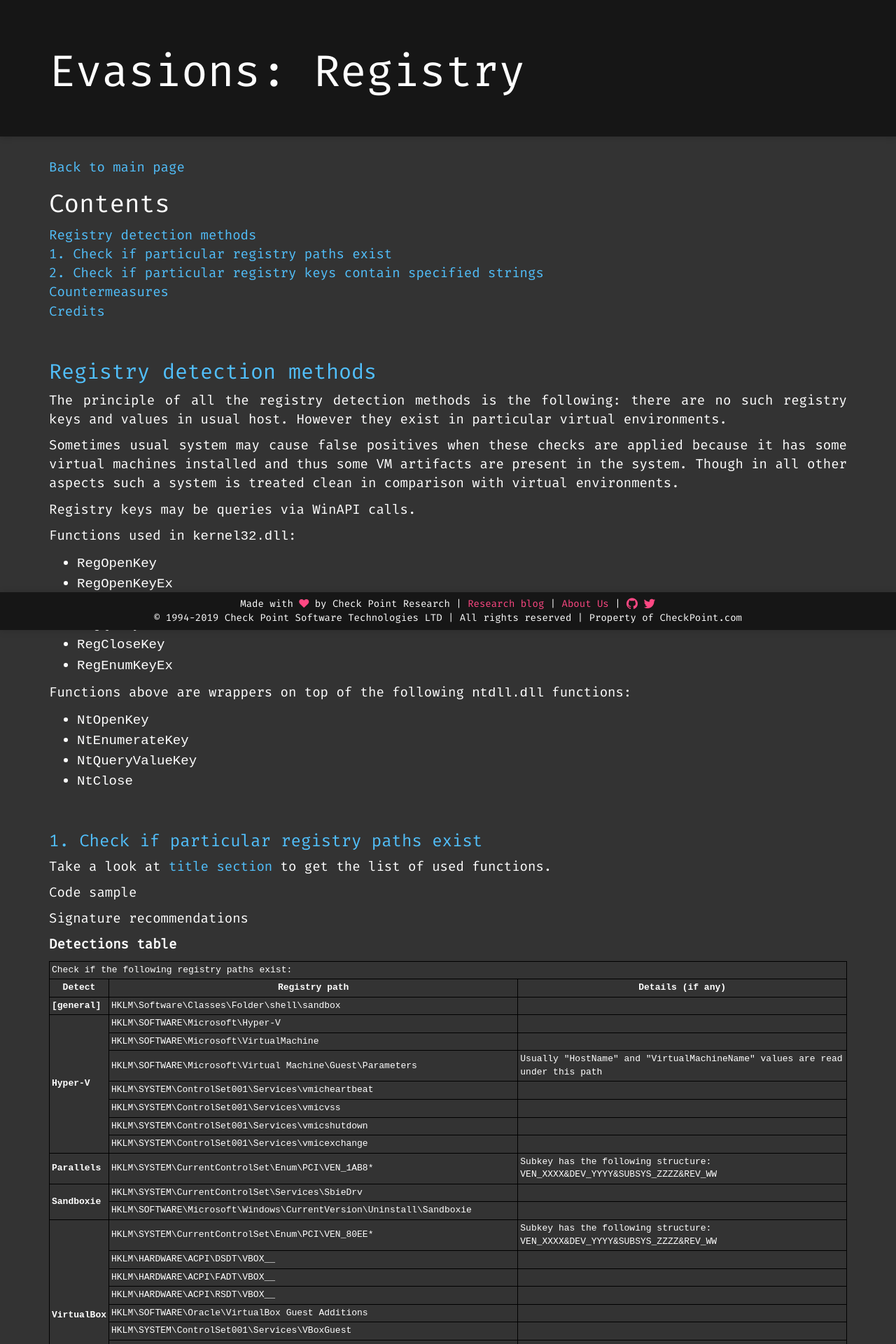
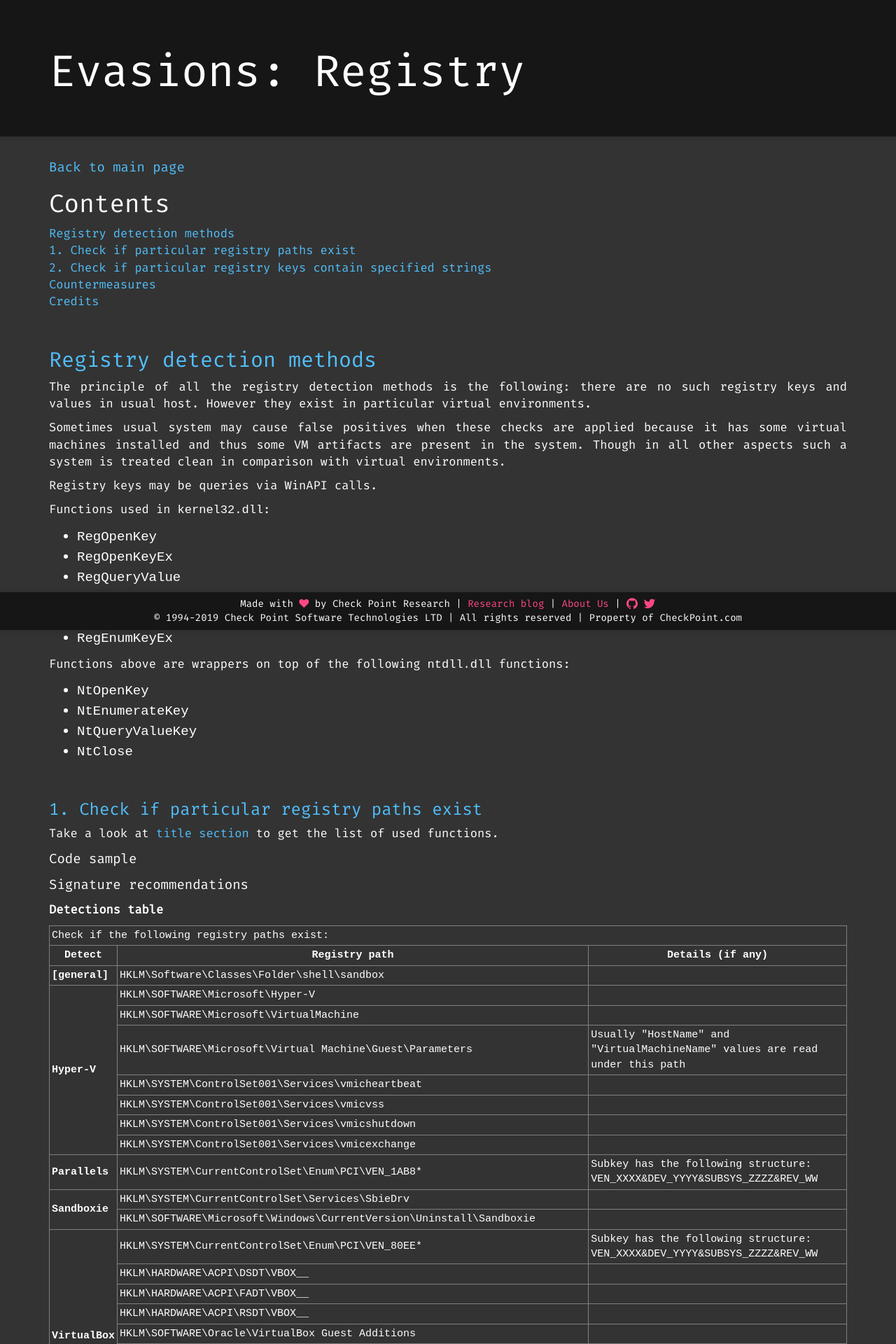
Before and after one commit to CheckPointSW/Evasions, a Jekyll site: the page built from _techniques/registry.md, in a window 1280 px wide. Shown: the top 1920 px of the page at 70% size. Built offline with Jekyll 4.4.1, drawn with Linux system fonts in a browser that asks for light colours; nearby versions of some CDN libraries; some web fonts are replaced; comment, search, counter and statistics services are not loaded; some of the changed text lies outside the part shown.

Commit message:
Moved CSS styles to one place, changed highlight

```diff
--- a/_includes/footer.html
+++ b/_includes/footer.html
@@ -1,4 +1,8 @@
 <style>
+
+p {
+  font-size: 17px;
+}
 
 a {
   color: #51bffb;
@@ -31,6 +35,100 @@
   text-decoration: none;
   color: #51bffb !important;
 }
+
+table, th, td {
+  border: 1px solid gray;
+  border-collapse: collapse;
+  font-family: Courier New, Verdana, Tahoma, Fixedsys;
+  font-size: 15px;
+}
+th, td {
+  padding: 3px;
+  text-align: left;
+}
+
+pre, code {
+  background-color: #2a2a2a !important;
+  font-size: 17px !important;
+  font-color: black;
+}
+
+.highlight {
+  background: #2a2a2a !important;
+  font-color: black;
+}
+
+.highlight pre { background-color: #2a2a2a; }
+.highlight .hll { background-color: #2a2a2a }
+.highlight .c { color: #008800; font-style: italic; background-color: #0f140f } /* Comment */
+.highlight .err { color: #ffffff } /* Error */
+.highlight .g { color: #ffffff } /* Generic */
+.highlight .k { color: #cc8153; font-weight: bold } /* Keyword */
+.highlight .l { color: #ffffff } /* Literal */
+.highlight .n { color: #ffffff } /* Name */
+.highlight .o { color: #ffffff } /* Operator */
+.highlight .x { color: #ffffff } /* Other */
+.highlight .p { color: #ffffff } /* Punctuation */
+.highlight .cm { color: #afceaf; font-style: italic; } /* Comment.Multiline */
+.highlight .cp { color: #afceaf; font-weight: bold; font-style: italic; } /* Comment.Preproc */
+.highlight .c1 { color: #afceaf; font-style: italic; } /* Comment.Single */
+.highlight .cs { color: #afceaf; font-style: italic; } /* Comment.Special */
+.highlight .gd { color: #ffffff } /* Generic.Deleted */
+.highlight .ge { color: #ffffff } /* Generic.Emph */
+.highlight .gr { color: #ffffff } /* Generic.Error */
+.highlight .gh { color: #ffffff; font-weight: bold } /* Generic.Heading */
+.highlight .gi { color: #ffffff } /* Generic.Inserted */
+.highlight .go { color: #444444; background-color: #222222 } /* Generic.Output */
+.highlight .gp { color: #ffffff } /* Generic.Prompt */
+.highlight .gs { color: #ffffff } /* Generic.Strong */
+.highlight .gu { color: #ffffff; font-weight: bold } /* Generic.Subheading */
+.highlight .gt { color: #ffffff } /* Generic.Traceback */
+.highlight .kc { color: #cc8153; font-weight: bold } /* Keyword.Constant */
+.highlight .kd { color: #cc8153; font-weight: bold } /* Keyword.Declaration */
+.highlight .kn { color: #cc8153; font-weight: bold } /* Keyword.Namespace */
+.highlight .kp { color: #cc8153 } /* Keyword.Pseudo */
+.highlight .kr { color: #cc8153; font-weight: bold } /* Keyword.Reserved */
+.highlight .kt { color: #cdcaa9; font-weight: bold } /* Keyword.Type */
+.highlight .ld { color: #ffffff } /* Literal.Date */
+.highlight .m { color: #56a8d7; font-weight: bold } /* Literal.Number */
+.highlight .s { color: #56a8d7 } /* Literal.String */
+.highlight .na { color: #e562a7; font-weight: bold } /* Name.Attribute */
+.highlight .nb { color: #ffffff } /* Name.Builtin */
+.highlight .nc { color: #ffffff } /* Name.Class */
+.highlight .no { color: #56a8d7 } /* Name.Constant */
+.highlight .nd { color: #ffffff } /* Name.Decorator */
+.highlight .ni { color: #ffffff } /* Name.Entity */
+.highlight .ne { color: #ffffff } /* Name.Exception */
+.highlight .nf { color: #e562a7; font-weight: bold } /* Name.Function */
+.highlight .nl { color: #ffffff } /* Name.Label */
+.highlight .nn { color: #ffffff } /* Name.Namespace */
+.highlight .nx { color: #ffffff } /* Name.Other */
+.highlight .py { color: #ffffff } /* Name.Property */
+.highlight .nt { color: #cc8153; font-weight: bold } /* Name.Tag */
+.highlight .nv { color: #cc8153 } /* Name.Variable */
+.highlight .ow { color: #ffffff } /* Operator.Word */
+.highlight .w { color: #888888 } /* Text.Whitespace */
+.highlight .mf { color: #56a8d7; font-weight: bold } /* Literal.Number.Float */
+.highlight .mh { color: #56a8d7; font-weight: bold } /* Literal.Number.Hex */
+.highlight .mi { color: #56a8d7; font-weight: bold } /* Literal.Number.Integer */
+.highlight .mo { color: #56a8d7; font-weight: bold } /* Literal.Number.Oct */
+.highlight .sb { color: #56a8d7 } /* Literal.String.Backtick */
+.highlight .sc { color: #56a8d7 } /* Literal.String.Char */
+.highlight .sd { color: #56a8d7 } /* Literal.String.Doc */
+.highlight .s2 { color: #56a8d7 } /* Literal.String.Double */
+.highlight .se { color: #56a8d7 } /* Literal.String.Escape */
+.highlight .sh { color: #56a8d7 } /* Literal.String.Heredoc */
+.highlight .si { color: #56a8d7 } /* Literal.String.Interpol */
+.highlight .sx { color: #56a8d7 } /* Literal.String.Other */
+.highlight .sr { color: #56a8d7 } /* Literal.String.Regex */
+.highlight .s1 { color: #56a8d7 } /* Literal.String.Single */
+.highlight .ss { color: #56a8d7 } /* Literal.String.Symbol */
+.highlight .bp { color: #ffffff } /* Name.Builtin.Pseudo */
+.highlight .vc { color: #cc8153 } /* Name.Variable.Class */
+.highlight .vg { color: #cc8153 } /* Name.Variable.Global */
+.highlight .vi { color: #cc8153 } /* Name.Variable.Instance */
+.highlight .il { color: #56a8d7; font-weight: bold } /* Literal.Number.Integer.Long */
+
 </style>
 
 <nav class="navbar navbar-default navbar-fixed-bottom">
--- a/_techniques/registry.md
+++ b/_techniques/registry.md
@@ -5,20 +5,6 @@
 categories: evasions
 tags: registry
 ---
-
-<style>
-table, th, td {
-  border: 1px solid black;
-  border-collapse: collapse;
-  font-family: Courier New, Verdana, Tahoma, Fixedsys;
-  font-size: 13px;
-}
-th, td {
-  padding: 3px;
-  text-align: left;
-}
-</style>
-
 
 <h1>Contents</h1>
 
```
Also changed, not shown: other parts of _techniques/registry.md (+1 -1 lines), _techniques/filesystem.md (+0 -13 lines), _techniques/generic-os-queries.md (+0 -13 lines), _techniques/global-os-objects.md (+1 -13 lines).
